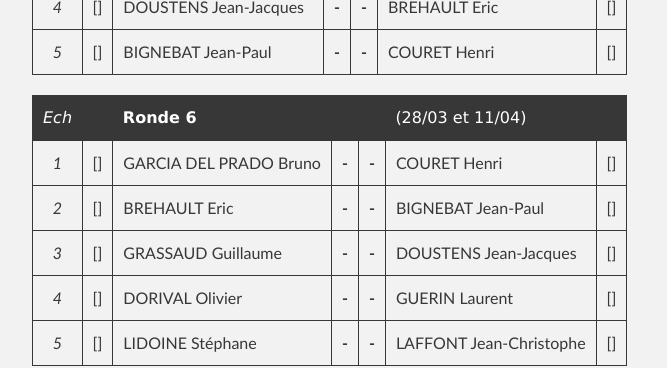
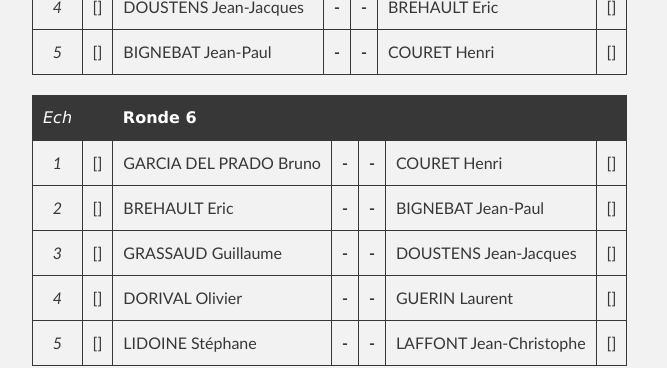
Before and after one commit to echiquier-villeneuve-tolosane/echiquier-villeneuve-tolosane.github.io, a Jekyll site: the page built from tournoiinterne.md, in a window 1280 px wide and 900 px high, scrolled down 1589 px. Shown: the part 152-520 px from the top of the window, without its empty margins (208-875 px from the left). Built offline with Jekyll 4.4.1, drawn with Linux system fonts in a browser that asks for light colours; nearby versions of some CDN libraries.

Commit message:
Updated tournoiinterne.md

```diff
--- a/tournoiinterne.md
+++ b/tournoiinterne.md
@@ -50,7 +50,7 @@ published: true
 |*4*| [] | DOUSTENS Jean-Jacques   |**-**|**-**| BREHAULT Eric          | [] |
 |*5*| [] | BIGNEBAT Jean-Paul      |**-**|**-**| COURET Henri           | [] |
 
-|*Ech*|   | **Ronde 6**          |     |     |  (28/03 et 11/04)         |     |
+|*Ech*|   | **Ronde 6**          |     |     |                           |     |
 |:-:|:---:| -------------------- |:---:|:---:| ------------------------- |:---:|
 |*1*| [] | GARCIA DEL PRADO Bruno    |**-**|**-**| COURET Henri         | [] |
 |*2*| [] | BREHAULT Eric        |**-**|**-**| BIGNEBAT Jean-Paul        | [] |
```
